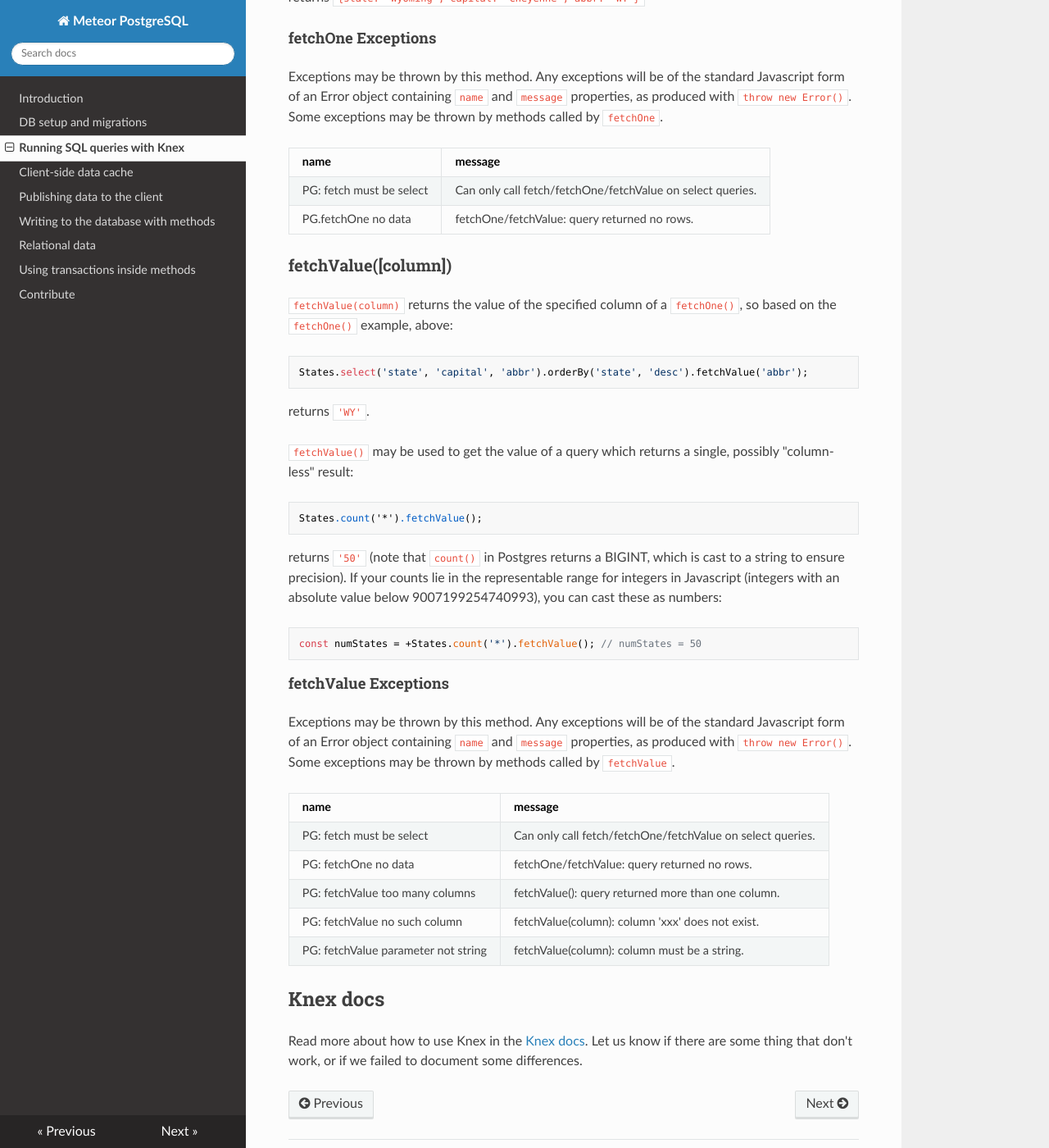
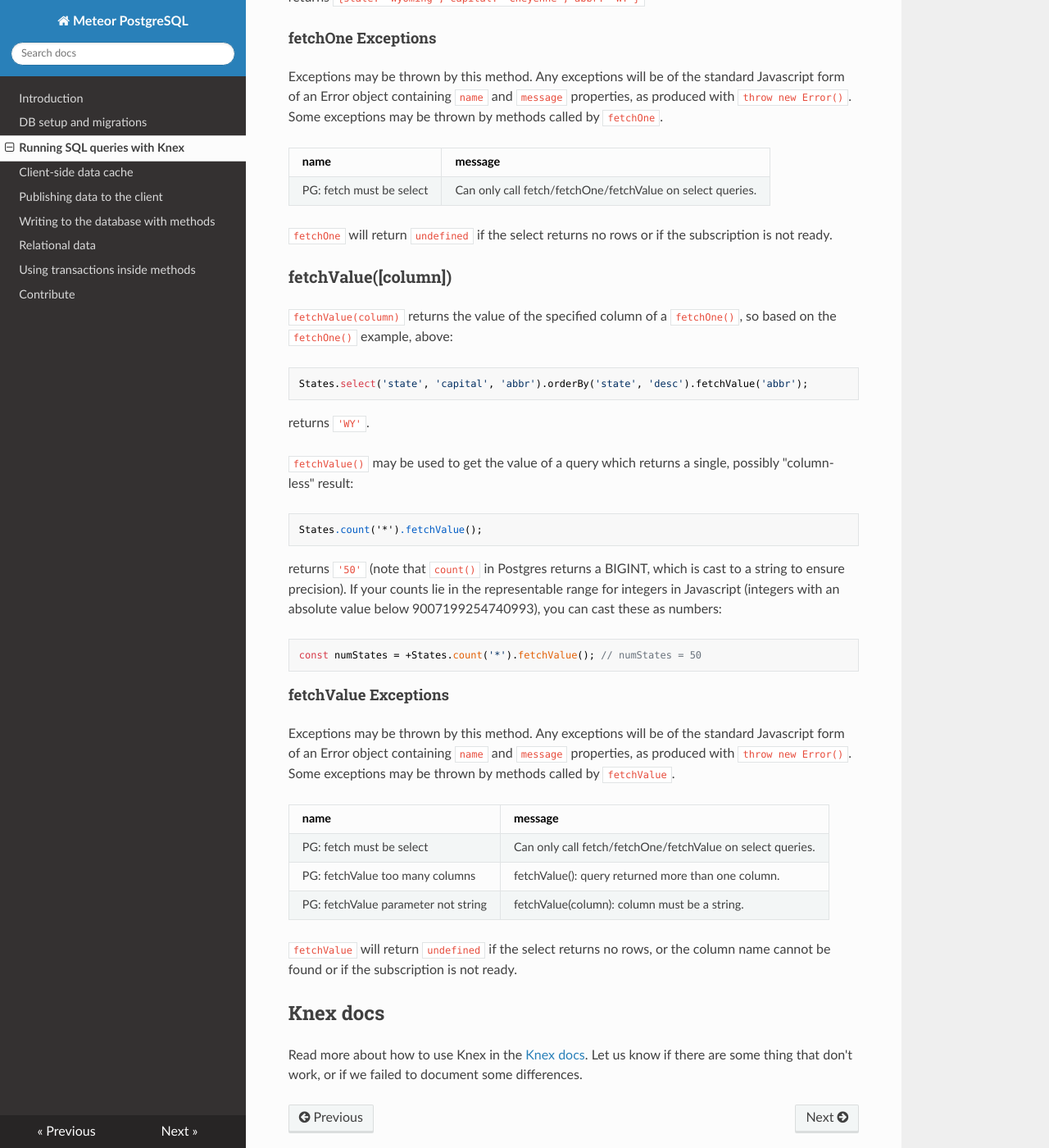
Before and after one commit to meteor/postgres-packages, an MkDocs documentation site: the page built from docs/knex.md, in a window 1280 px wide and 1400 px high, scrolled down 2379 px. Shown: the whole window at 82% size. Built offline with MkDocs 1.6.1, drawn with Linux system fonts in a browser that asks for light colours; nearby versions of some CDN libraries; old or Windows-style settings are respelled for this version of MkDocs.

Commit message:
Update docs with 'undefined' explanation

```diff
--- a/docs/knex.md
+++ b/docs/knex.md
@@ -107,7 +107,8 @@ be thrown by methods called by `fetchOne`.
 | name | message |
 |----- | ------- |
 | PG: fetch must be select | Can only call fetch/fetchOne/fetchValue on select queries. |
-| PG.fetchOne no data | fetchOne/fetchValue: query returned no rows. |
+
+`fetchOne` will return `undefined` if the select returns no rows or if the subscription is not ready.
 
 ### fetchValue([column])
 
@@ -137,10 +138,11 @@ be thrown by methods called by `fetchValue`.
 | name | message |
 |----- | ------- |
 | PG: fetch must be select | Can only call fetch/fetchOne/fetchValue on select queries. |
-| PG: fetchOne no data | fetchOne/fetchValue: query returned no rows. |
 | PG: fetchValue too many columns | fetchValue(): query returned more than one column. |
-| PG: fetchValue no such column | fetchValue(column): column 'xxx' does not exist. |
 | PG: fetchValue parameter not string | fetchValue(column): column must be a string. |
+
+`fetchValue` will return `undefined` if the select returns no rows, or the column name cannot be found or
+if the subscription is not ready.
 
 ## Knex docs
 
```
